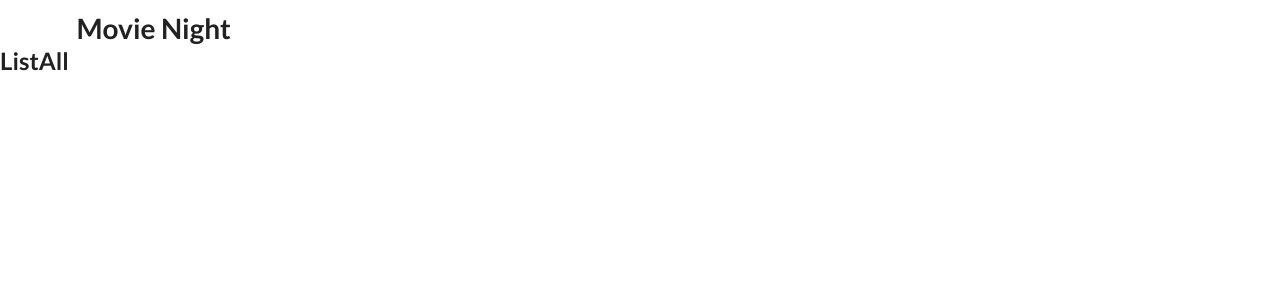
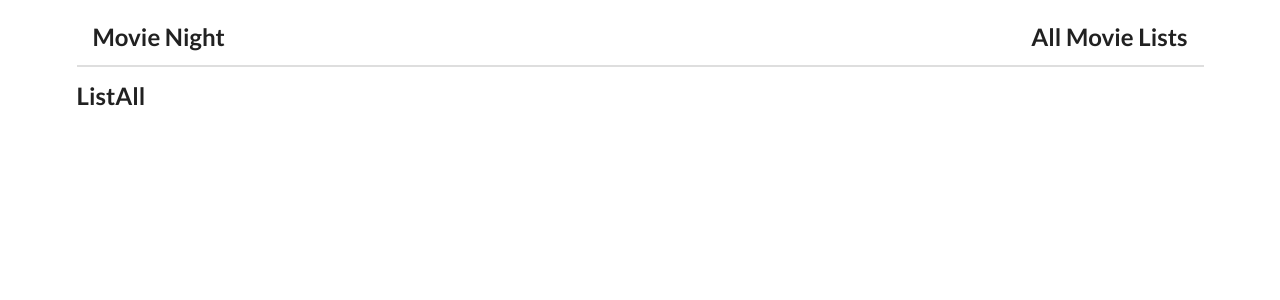
Before and after one commit to melissasedgwick/movie-night-react, a React (Create React App) app in the folder movie-night/: page / in a window 1280 px wide. Shown: the top 300 px of the page. Built offline with nearby package versions, Linux system fonts and the light colour scheme.

Commit message:
Added Header component

```diff
--- a/movie-night/src/App.js
+++ b/movie-night/src/App.js
@@ -1,5 +1,6 @@
 import React from 'react';
 import { BrowserRouter, Route } from 'react-router-dom';
+import Header from './components/Header.js'
 import ListCreate from './pages/ListCreate.js'
 import ListDelete from './pages/ListDelete.js'
 import ListEdit from './pages/ListEdit.js'
@@ -9,13 +10,10 @@
 class App extends React.Component {
   render() {
     return (
-      <div>
       <div className="ui container" style={{ marginTop: '10px' }}>
-          <h1>Movie Night</h1>
-        </div>
-        <div>
         <BrowserRouter>
           <div>
+            <Header />
             <Route path="/" exact component={ListAll} />
             <Route path="/list/new" component={ListCreate} />
             <Route path="/list/edit" component={ListEdit} />
@@ -24,7 +22,6 @@
           </div>
         </BrowserRouter>
       </div>
-      </div>
     );
   }
 }
--- /dev/null
+++ b/movie-night/src/components/Header.js
@@ -0,0 +1,21 @@
+import React from 'react';
+import { Link } from 'react-router-dom';
+
+class Header extends React.Component {
+  render() {
+    return (
+      <div className="ui secondary pointing menu">
+        <Link to="/" className="item">
+          <h2>Movie Night</h2>
+        </Link>
+        <div className="right menu">
+        <Link to="/" className="item">
+          <h2>All Movie Lists</h2>
+        </Link>
+        </div>
+      </div>
+    );
+  };
+};
+
+export default Header;
```
Lines whose indentation alone changed are shown as unchanged.
